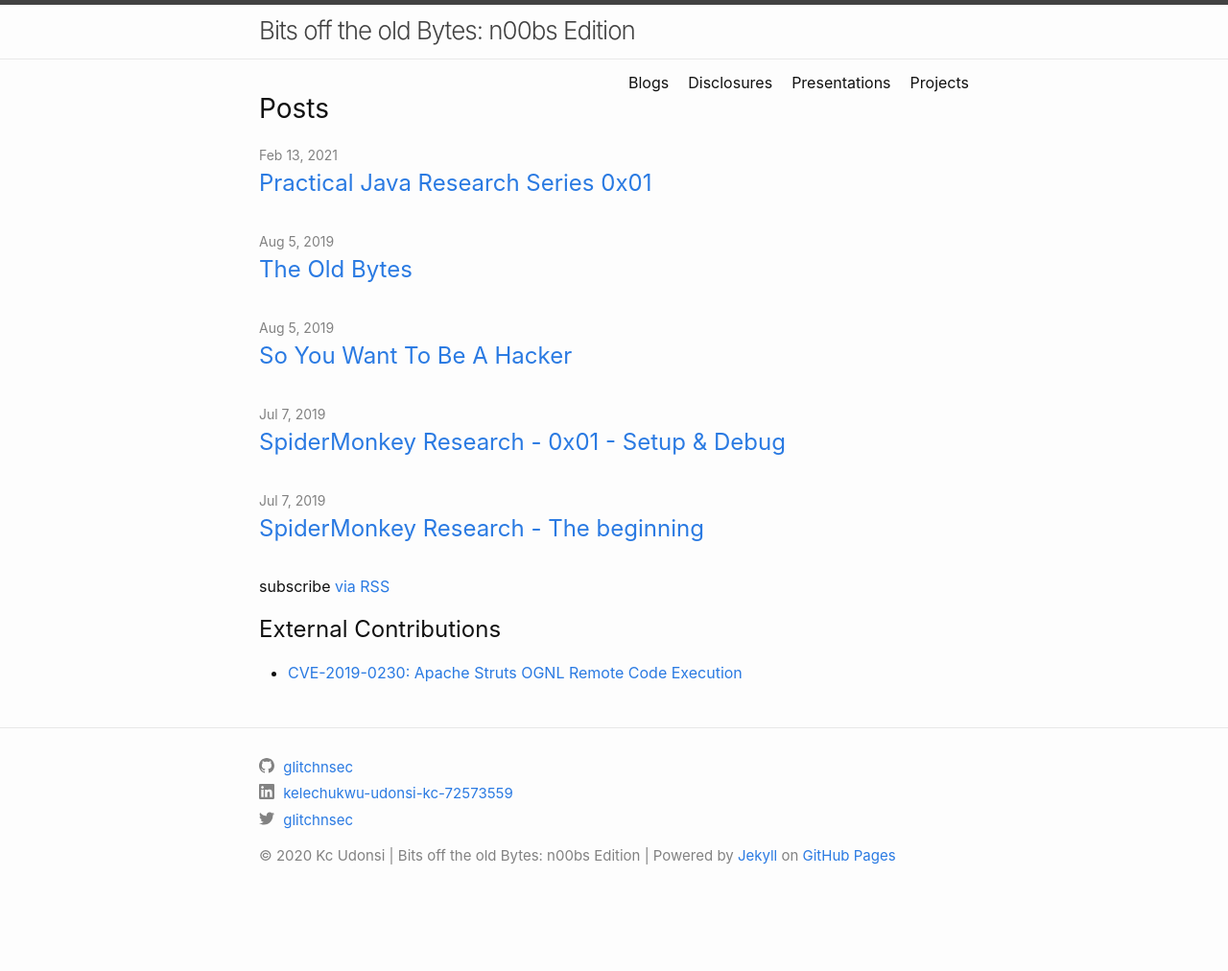
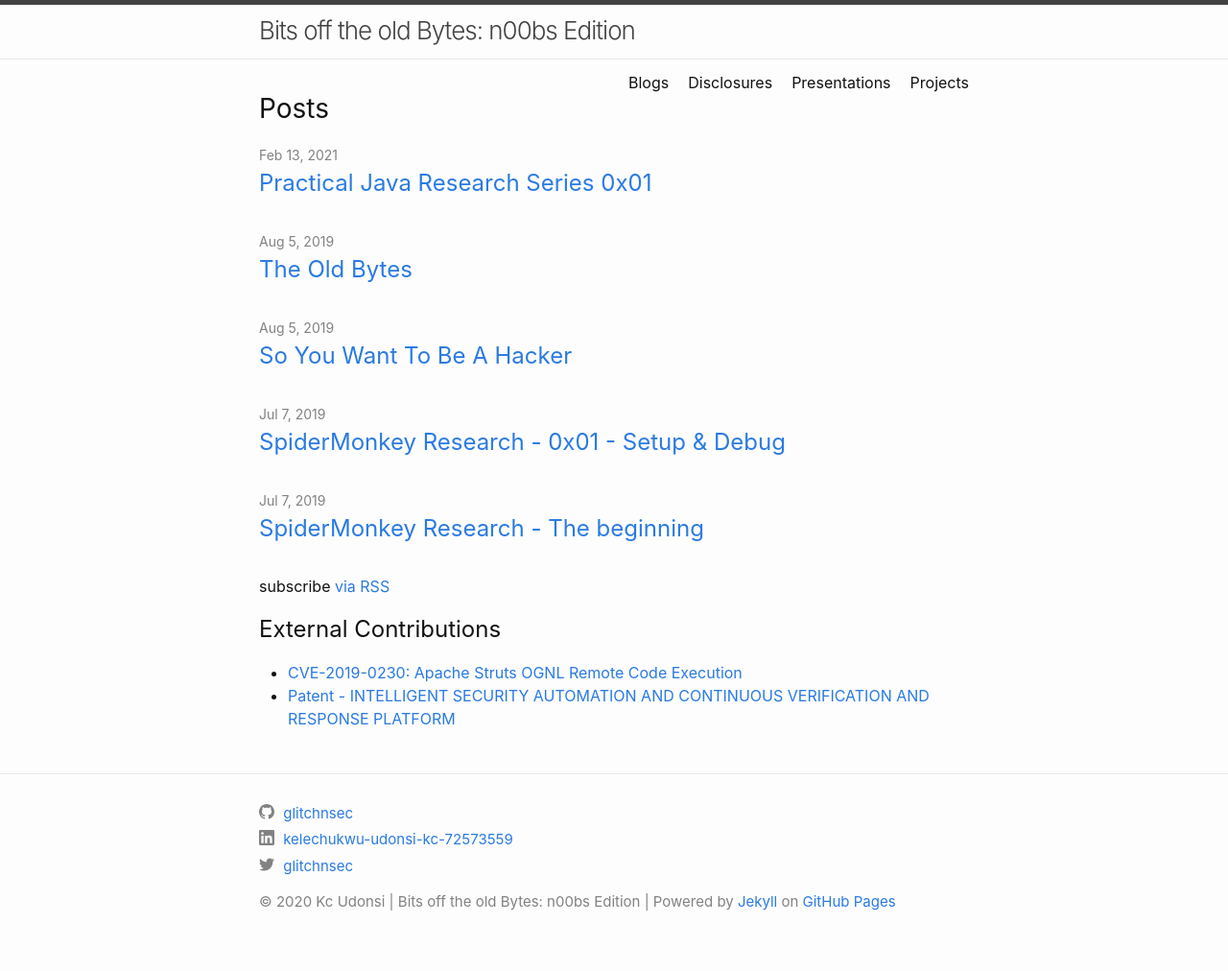
Before and after one commit to glitchnsec/glitchnsec.github.io, a Jekyll site: the page built from blog.md, in a window 1280 px wide. Shown: the whole page at 96% size. Built offline with Jekyll 4.4.1, drawn with Linux system fonts in a browser that asks for light colours; before the commit the page ends 964 px from its top, so only the background shows below that.

Commit message:
update external contributions

```diff
--- a/blog.md
+++ b/blog.md
@@ -8,3 +8,4 @@ list_title:
 External Contributions
 ---
 - [CVE-2019-0230: Apache Struts OGNL Remote Code Execution](https://www.thezdi.com/blog/2020/10/7/cve-2019-0230-apache-struts-ognl-remote-code-execution)
+- [Patent - INTELLIGENT SECURITY AUTOMATION AND CONTINUOUS VERIFICATION AND RESPONSE PLATFORM](https://patents.justia.com/inventor/kelechukwu-kalu-udonsi)
```
